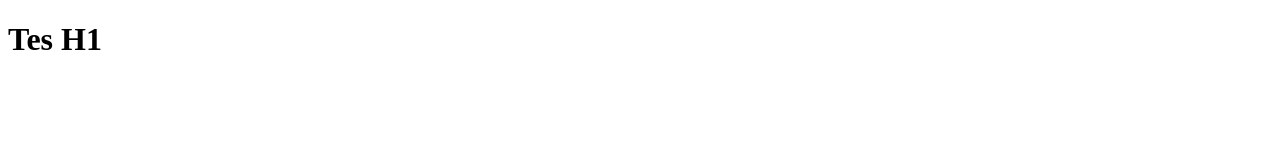
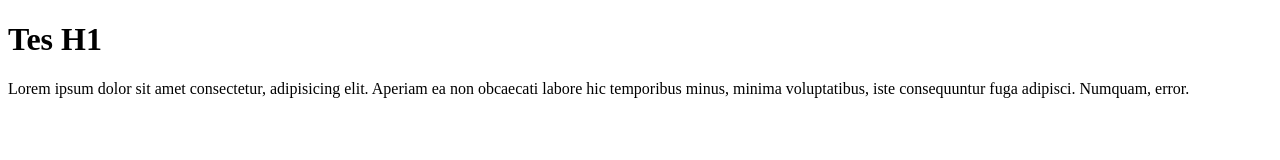
Before and after one commit to alientttt/git-test-sinkronisasi-dari-lokal, a plain HTML site: page index.html in a window 1280 px wide. Drawn offline with Linux system fonts and the light colour scheme.

Commit message:
menambahkan paragrap

```diff
--- a/index.html
+++ b/index.html
@@ -7,5 +7,6 @@
 </head>
 <body>
   <h1>Tes H1</h1>
+  <p>Lorem ipsum dolor sit amet consectetur, adipisicing elit. Aperiam ea non obcaecati labore hic temporibus minus, minima voluptatibus, iste consequuntur fuga adipisci. Numquam, error.</p>
 </body>
 </html>
```
